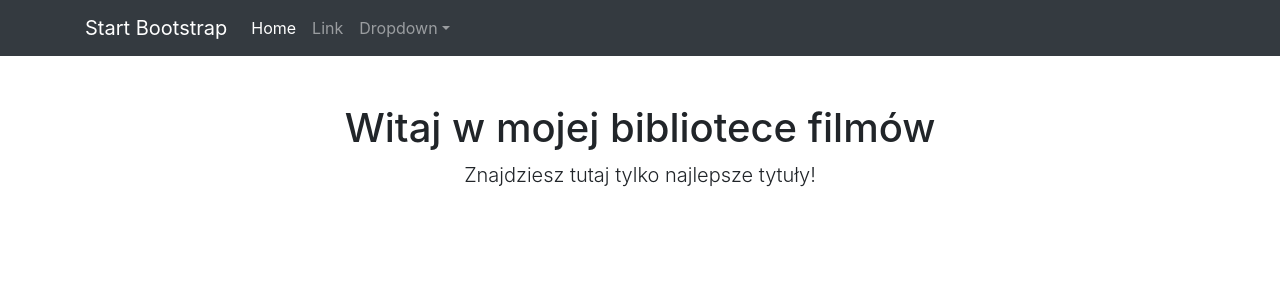
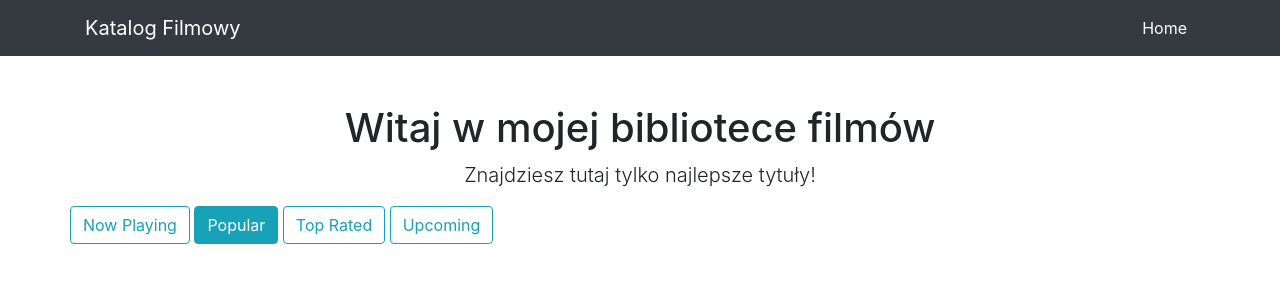
Before and after one commit to Zubek147/movies_catalogue, a Flask app: page / in a window 1280 px wide. Shown: the top 300 px of the page. Run offline with Flask 3, Linux system fonts and the light colour scheme; data that the repository does not hold is empty.

Commit message:
Finall Version

```diff
--- a/main.py
+++ b/main.py
@@ -1,4 +1,4 @@
-from flask import Flask, render_template
+from flask import Flask, render_template, request
 import tmdb_client
 import random
 
@@ -6,9 +6,13 @@ app = Flask(__name__)
 
 @app.route('/')
 def homepage():
-    movies = tmdb_client.get_popular_movies()["results"][:12]
+    selected_list = request.args.get('list_type', 'popular')
+    available_lists = tmdb_client.get_available_lists()
+    if selected_list not in available_lists:
+        selected_list = 'popular'
+    movies = tmdb_client.get_movies_list(list_type=selected_list)["results"][:12]
     random.shuffle(movies)
-    return render_template("homepage.html", movies=movies)
+    return render_template("homepage.html", movies=movies, current_list=selected_list, available_lists=available_lists)
 
 @app.context_processor
 def utility_processor():
@@ -19,7 +23,10 @@ def utility_processor():
 @app.route("/movie/<movie_id>")
 def movie_details(movie_id):
     details = tmdb_client.get_single_movie(movie_id)
-    return render_template("movie_details.html", movie = details)
+    cast = tmdb_client.get_single_movie_cast(movie_id)
+    movie_images = tmdb_client.get_movie_images(movie_id)
+    selected_backdrop = random.choice(movie_images['backdrops'])
+    return render_template("movie_details.html", movie=details, cast=cast, selected_backdrop=selected_backdrop)
 
 if __name__ == '__main__':
     app.run(debug=True)
--- a/templates/homepage.html
+++ b/templates/homepage.html
@@ -6,6 +6,16 @@
         <h1 class="mt-5">Witaj w mojej bibliotece filmów</h1>
         <p class="lead">Znajdziesz tutaj tylko najlepsze tytuły!</p>
     </div>
+    <div class="row">
+        <div class="col-lg-12 mb-4">
+            <a href="{{ url_for('homepage', list_type='now_playing') }}" class="btn btn-outline-info {% if current_list == 'now_playing' %}active{% endif %}">Now Playing</a>
+            <a href="{{ url_for('homepage', list_type='popular') }}" class="btn btn-outline-info {% if current_list == 'popular' %}active{% endif %}">Popular</a>
+            <a href="{{ url_for('homepage', list_type='top_rated') }}" class="btn btn-outline-info {% if current_list == 'top_rated' %}active{% endif %}">Top Rated</a>
+            <a href="{{ url_for('homepage', list_type='upcoming') }}" class="btn btn-outline-info {% if current_list == 'upcoming' %}active{% endif %}">Upcoming</a>
+        </div>
+    </div>
+
+    <div class="row">
         {% for movie in movies %}
         <div class="col-lg-3 col-md-6 mb-4">
             <div class="card h-100">
--- a/templates/index.html
+++ b/templates/index.html
@@ -5,7 +5,7 @@
     <meta name="viewport" content="width=device-width, initial-scale=1, shrink-to-fit=no" />
     <meta name="description" content="" />
     <meta name="author" content="" />
-    <title>Bare - Start Bootstrap Template</title>
+    <title>Katalog Filmowy</title>  <!-- Zmiana tytułu strony na "Katalog Filmowy" -->
     <!-- Bootstrap core CSS -->
     <link rel="stylesheet" href="https://cdn.jsdelivr.net/npm/bootstrap@4.4.1/dist/css/bootstrap.min.css" integrity="sha384-Vkoo8x4CGsO3+Hhxv8T/Q5PaXtkKtu6ug5TOeNV6gBiFeWPGFN9MuhOf23Q9Ifjh" crossorigin="anonymous">
     <script src="https://cdn.jsdelivr.net/npm/bootstrap@4.4.1/dist/js/bootstrap.min.js" integrity="sha384-wfSDF2E50Y2D1uUdj0O3uMBJnjuUD4Ih7YwaYd1iqfktj0Uod8GCExl3Og8ifwB6" crossorigin="anonymous"></script>
@@ -14,20 +14,12 @@
     <!-- Responsive navbar-->
     <nav class="navbar navbar-expand-lg navbar-dark bg-dark">
         <div class="container">
-            <a class="navbar-brand" href="#">Start Bootstrap</a>
+            <a class="navbar-brand" href="{{ url_for('homepage') }}">Katalog Filmowy</a>
             <button class="navbar-toggler" type="button" data-bs-toggle="collapse" data-bs-target="#navbarSupportedContent" aria-controls="navbarSupportedContent" aria-expanded="false" aria-label="Toggle navigation"><span class="navbar-toggler-icon"></span></button>
             <div class="collapse navbar-collapse" id="navbarSupportedContent">
-                <ul class="navbar-nav ms-auto mb-2 mb-lg-0">
-                    <li class="nav-item"><a class="nav-link active" aria-current="page" href="#">Home</a></li>
-                    <li class="nav-item"><a class="nav-link" href="#">Link</a></li>
+                <ul class="navbar-nav ml-auto">
+                    <li class="nav-item"><a class="nav-link active" aria-current="page" href="{{ url_for('homepage') }}">Home</a></li>
                     <li class="nav-item dropdown">
-                        <a class="nav-link dropdown-toggle" id="navbarDropdown" href="#" role="button" data-bs-toggle="dropdown" aria-expanded="false">Dropdown</a>
-                        <ul class="dropdown-menu dropdown-menu-end" aria-labelledby="navbarDropdown">
-                            <li><a class="dropdown-item" href="#">Action</a></li>
-                            <li><a class="dropdown-item" href="#">Another action</a></li>
-                            <li><hr class="dropdown-divider" /></li>
-                            <li><a class="dropdown-item" href="#">Something else here</a></li>
-                        </ul>
                     </li>
                 </ul>
             </div>
--- a/tmdb_client.py
+++ b/tmdb_client.py
@@ -18,6 +18,10 @@ def get_poster_url(poster_path, size = "w342"):
     base_url = "https://image.tmdb.org/t/p"
     return f"{base_url}/{size}/{poster_path}"
 
+def get_bcakdrop_url(backdrop_path, size = "w780"):
+    base_url = "https://image.tmdb.org/t/p"
+    return f"{base_url}/{size}/{backdrop_path}"
+
 def get_single_movie(movie_id):
     endpoint = f"https://api.themoviedb.org/3/movie/{movie_id}"
     headers = {
@@ -25,3 +29,37 @@ def get_single_movie(movie_id):
     }
     response = requests.get(endpoint, headers=headers)
     return response.json()
+
+def get_single_movie_cast(movie_id):
+    endpoint = f"https://api.themoviedb.org/3/movie/{movie_id}/credits"
+    headers = {
+        "Authorization": f"Bearer {API_TOKEN}"
+    }
+    response = requests.get(endpoint, headers=headers)
+    return response.json()["cast"]
+
+def get_movie_images(movie_id):
+    endpoint = f"https://api.themoviedb.org/3/movie/{movie_id}/images"
+    headers = {
+        "Authorization": f"Bearer {API_TOKEN}"
+    }
+    response = requests.get(endpoint, headers=headers)
+    return response.json()
+
+def get_movies_list(list_type="popular"):
+    endpoint = f"https://api.themoviedb.org/3/movie/{list_type}"
+    headers = {
+        "Authorization": f"Bearer {API_TOKEN}"
+    }
+    response = requests.get(endpoint, headers=headers)
+    response.raise_for_status()
+    return response.json()
+
+def get_available_lists():
+    available_lists = {
+        'popular': 'Popular',
+        'top_rated': 'Top Rated',
+        'upcoming': 'Upcoming',
+        'now_playing': 'Now Playing'
+    }
+    return available_lists
```
Also changed, not shown: templates/movie_details.html (+10 -4 lines). Lines whose indentation alone changed are shown as unchanged.
